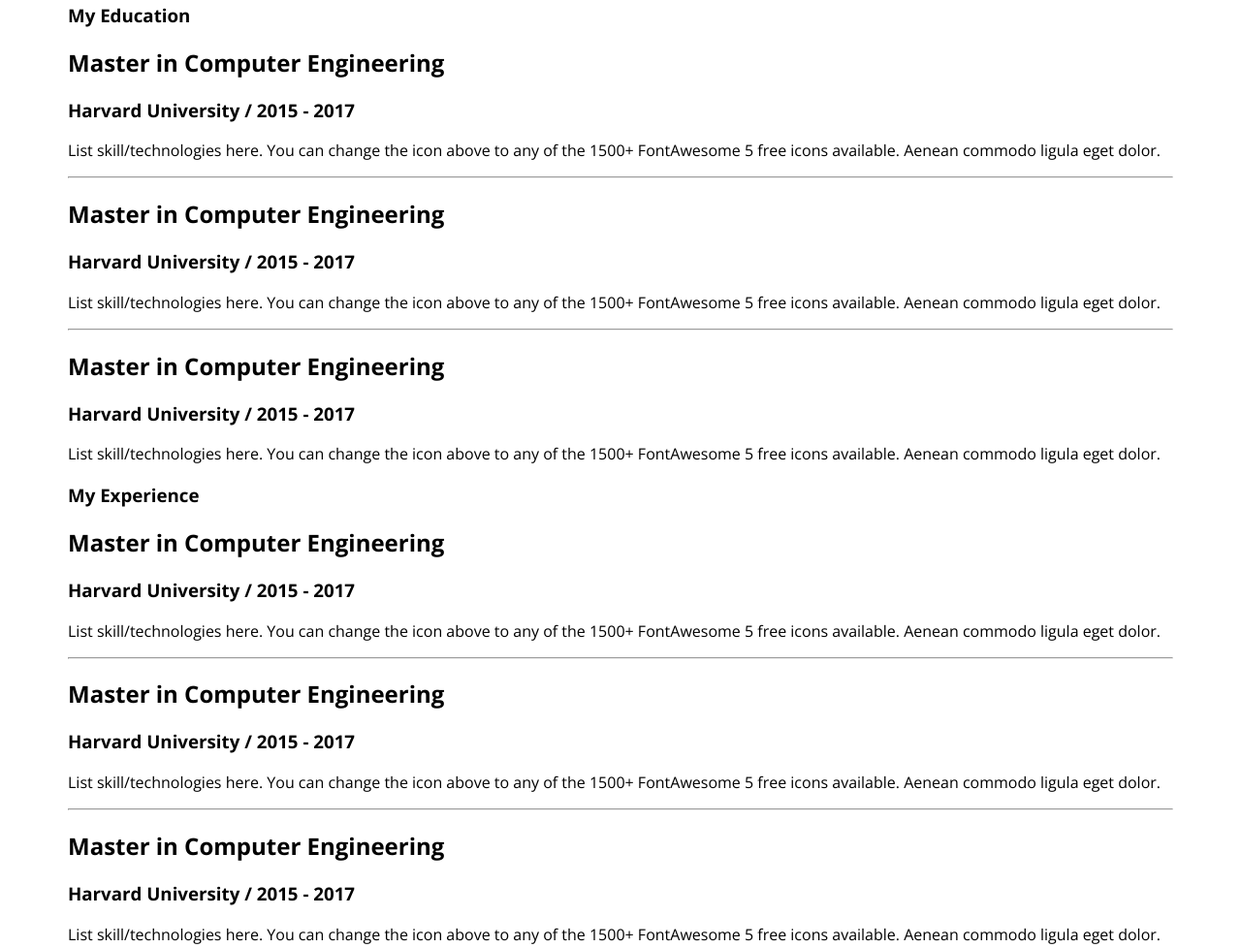
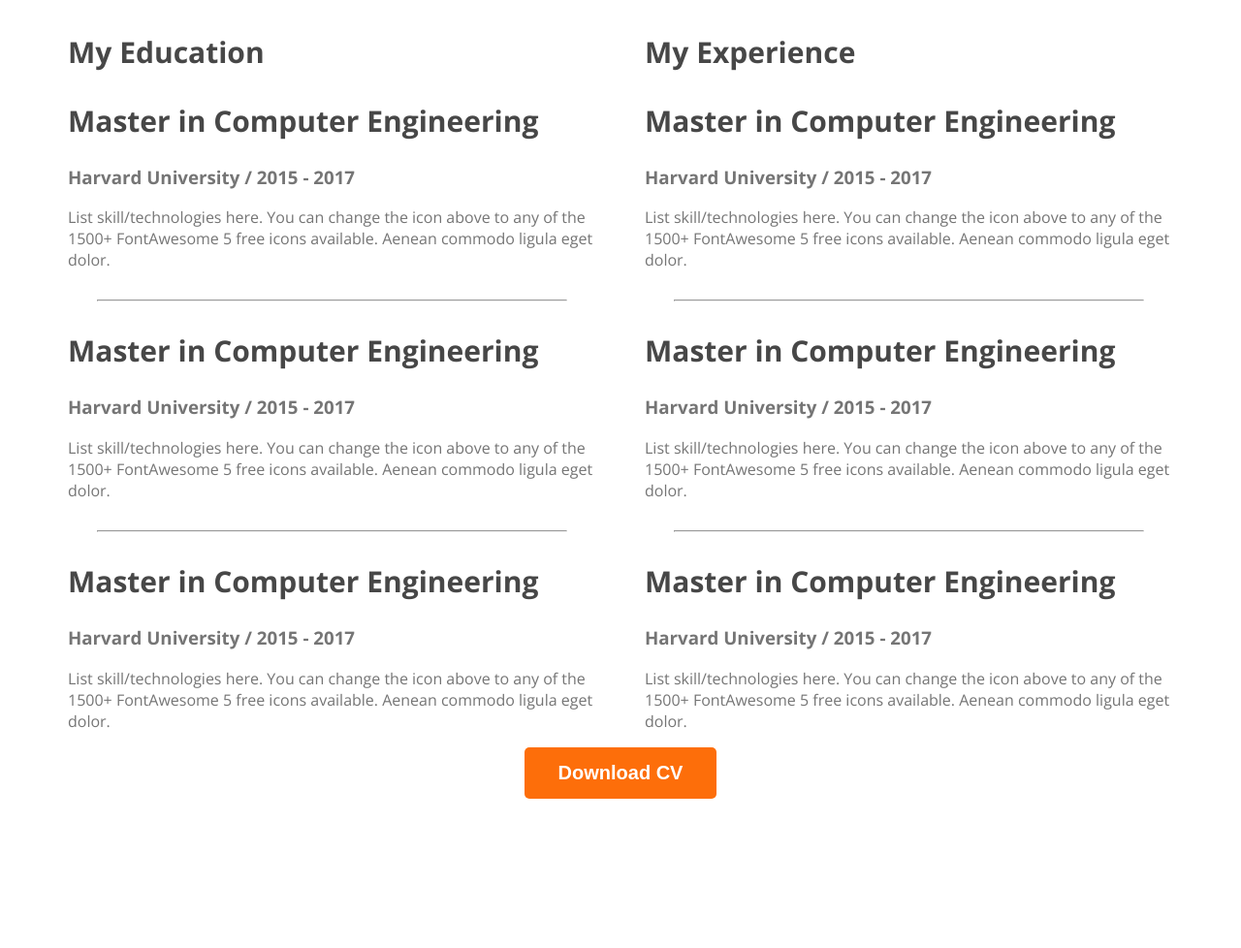
Before and after one commit to mhrhabib2004/web-developer-portfolio, a plain HTML site: page index.html in a window 1280 px wide. Shown: the part 2287-3265 px from the top of the page at 97% size. After the commit the page ends 3119 px from the top, so only its background shows below. Drawn offline with nearby package versions, Linux system fonts and the light colour scheme.

Commit message:
compelte resume

```diff
--- a/index.html
+++ b/index.html
@@ -111,79 +111,60 @@
 
         <section>
             <h3 class="section-titel">A summary of My Resume</h3>
-            <div class="resume-cont">
-                <!-- .resume-colum*2>h3.resume-colum-title -->
+
+        <div class="resume-continar">
             <div class="resume-colum">
-                    <h3 class="resume-colum-title">My Education</h3>
-                </div>
-
+                <h3 class="resume-colum-titel">My Education</h3>
                 <div class="resume-item">
-                        <h2 class="resume-item-titel">Master in Computer Engineering</h2>
-                        <h3 class="resume-item-institute">Harvard University / 2015 - 2017
-
-                        </h3>
-                        <p class="resume-item-description">List skill/technologies here. You can change the icon above
-                            to any of the 1500+ FontAwesome 5 free icons available. Aenean commodo ligula eget dolor.
-                        </p>
+                <h2 class="resume-colum-titel">Master in Computer Engineering</h2>
+                <h3 class="resum-colum-inistute">Harvard University / 2015 - 2017</h3>
+                <p class="resum-colum-drescription">List skill/technologies here. You can change the icon above
+                    to any of the 1500+ FontAwesome 5 free icons available. Aenean commodo ligula eget dolor.</p>
                 </div>
                 <hr>
                 <div class="resume-item">
-                        <h2 class="resume-item-titel">Master in Computer Engineering</h2>
-                        <h3 class="resume-item-institute">Harvard University / 2015 - 2017
-
-                        </h3>
-                        <p class="resume-item-description">List skill/technologies here. You can change the icon above
-                            to any of the 1500+ FontAwesome 5 free icons available. Aenean commodo ligula eget dolor.
-                        </p>
+                <h2 class="resume-colum-titel">Master in Computer Engineering</h2>
+                <h3 class="resum-colum-inistute">Harvard University / 2015 - 2017</h3>
+                <p class="resum-colum-drescription">List skill/technologies here. You can change the icon above
+                    to any of the 1500+ FontAwesome 5 free icons available. Aenean commodo ligula eget dolor.</p>
                 </div>
                 <hr>
                 <div class="resume-item">
-                        <h2 class="resume-item-titel">Master in Computer Engineering</h2>
-                        <h3 class="resume-item-institute">Harvard University / 2015 - 2017
-
-                        </h3>
-                        <p class="resume-item-description">List skill/technologies here. You can change the icon above
-                            to any of the 1500+ FontAwesome 5 free icons available. Aenean commodo ligula eget dolor.
-                        </p>
+                <h2 class="resume-colum-titel">Master in Computer Engineering</h2>
+                <h3 class="resum-colum-inistute">Harvard University / 2015 - 2017</h3>
+                <p class="resum-colum-drescription">List skill/technologies here. You can change the icon above
+                    to any of the 1500+ FontAwesome 5 free icons available. Aenean commodo ligula eget dolor.</p>
                 </div>
-
-
 
             </div>
             <div class="resume-colum">
-                    <h3 class="resume-colum-title">My Experience</h3>
-
-            </div>
+                <h3 class="resume-colum-titel">My Experience</h3>
                 <div class="resume-item">
-                <h2 class="resume-item-titel">Master in Computer Engineering</h2>
-                <h3 class="resume-item-institute">Harvard University / 2015 - 2017
-
-                </h3>
-                <p class="resume-item-description">List skill/technologies here. You can change the icon above
-                    to any of the 1500+ FontAwesome 5 free icons available. Aenean commodo ligula eget dolor.
-                </p>
+                    <h2 class="resume-colum-titel">Master in Computer Engineering</h2>
+                    <h3 class="resum-colum-inistute">Harvard University / 2015 - 2017</h3>
+                    <p class="resum-colum-drescription">List skill/technologies here. You can change the icon above
+                        to any of the 1500+ FontAwesome 5 free icons available. Aenean commodo ligula eget dolor.</p>
                     </div>
                     <hr>
                     <div class="resume-item">
-                <h2 class="resume-item-titel">Master in Computer Engineering</h2>
-                <h3 class="resume-item-institute">Harvard University / 2015 - 2017
-
-                </h3>
-                <p class="resume-item-description">List skill/technologies here. You can change the icon above
-                    to any of the 1500+ FontAwesome 5 free icons available. Aenean commodo ligula eget dolor.
-                </p>
+                    <h2 class="resume-colum-titel">Master in Computer Engineering</h2>
+                    <h3 class="resum-colum-inistute">Harvard University / 2015 - 2017</h3>
+                    <p class="resum-colum-drescription">List skill/technologies here. You can change the icon above
+                        to any of the 1500+ FontAwesome 5 free icons available. Aenean commodo ligula eget dolor.</p>
                     </div>
                     <hr>
                     <div class="resume-item">
-                <h2 class="resume-item-titel">Master in Computer Engineering</h2>
-                <h3 class="resume-item-institute">Harvard University / 2015 - 2017
-
-                </h3>
-                <p class="resume-item-description">List skill/technologies here. You can change the icon above
-                    to any of the 1500+ FontAwesome 5 free icons available. Aenean commodo ligula eget dolor.
-                </p>
+                    <h2 class="resume-colum-titel">Master in Computer Engineering</h2>
+                    <h3 class="resum-colum-inistute">Harvard University / 2015 - 2017</h3>
+                    <p class="resum-colum-drescription">List skill/technologies here. You can change the icon above
+                        to any of the 1500+ FontAwesome 5 free icons available. Aenean commodo ligula eget dolor.</p>
+                    </div>
             </div>
 
+        </div>
+        <div class="dowonlode-cv">
+            <button class="btn-primary">Download CV</button>
+        </div>
         </section>
 
     </main>
--- a/styles/styles.css
+++ b/styles/styles.css
@@ -1,13 +1,14 @@
 /* common shared styles */
-body{
+body {
     font-family: 'Open Sans', sans-serif;
 }
-.orenj{
+
+.orenj {
     color: #FD6E0A;
 }
 
 
-.btn-primary{
+.btn-primary {
     border-radius: 5px;
     background: #FD6E0A;
     border: 0;
@@ -18,75 +19,84 @@ body{
 
 }
 
-.section-titel{
+.section-titel {
     color: #181818;
     text-align: center;
     font-size: 35px;
     font-weight: 700;
 
 }
-.section-descriptin{
-    color:  #757575;
+
+.section-descriptin {
+    color: #757575;
     text-align: center;
     font-size: 18px;
 }
 
 
 /*nav relatad styles*/
-nav{
+nav {
     display: flex;
     justify-content: space-between;
     align-items: center;
-    margin:0px 200px; ;
+    margin: 0px 200px;
+    ;
 }
 
 
-.nav-titel{
+.nav-titel {
     color: #181818;
     font-size: 45px;
     font-weight: 800;
 
 }
-nav > ul{
+
+nav>ul {
     display: flex;
     align-items: center;
 
 }
-nav li{
+
+nav li {
     list-style: none;
     margin-right: 50px;
 }
+
 nav a {
     text-decoration: none;
     color: #474747;
 }
+
 /* header relatad style */
-.header{
+.header {
     background-color: #FFF8F3;
-    background-image:url('../images/header_bg.png');
+    background-image: url('../images/header_bg.png');
     background-repeat: no-repeat;
     background-position: bottom right;
 
 }
-.banner{
+
+.banner {
     padding: 30px 30px 0px 150px;
     display: flex;
     align-items: center;
     justify-content: space-between;
 }
-.banner-content{
+
+.banner-content {
     max-width: 500px;
 }
 
-.banner .profile-pic{
+.banner .profile-pic {
     width: 500px;
 
 }
 
-.banner-greeting{
+.banner-greeting {
     font-size: 45px;
 }
-.banner-titel{
+
+.banner-titel {
     font-size: 85px;
     font-weight: 700;
     color: #181818;
@@ -94,18 +104,19 @@ width: 500px;
     margin-bottom: 20px;
 }
 
-.banner .banner-description{
+.banner .banner-description {
     font-size: 18px;
     font-weight: 400;
     color: #757575;
 }
+
 /* main saction styles */
 
 
 
 /* main saction styles */
 
-.about{
+.about {
 
     padding: 130px;
     border-radius: 10px;
@@ -113,34 +124,63 @@ width: 500px;
     margin: 130px 0px;
 }
 
-main{
+main {
     max-width: 1140px;
     margin: 0 auto;
 }
 
-.about-info-container{
+.about-info-container {
     display: flex;
     justify-content: space-around;
 
 }
-.about-info{
+
+.about-info {
     text-align: center;
 }
 
 /* skills relatad */
-#what-i-do-descriptin{
+#what-i-do-descriptin {
     padding: 30px 150px;
 }
-.skkils-cont{
+
+.skkils-cont {
     display: flex;
     gap: 24px;
 }
-.skill{
+
+.skill {
     padding: 30px;
     border-radius: 5px;
     background: #FFF;
     box-shadow: 0px 6px 50px 0px rgba(0, 0, 0, 0.06);
 }
-.skill-descriptin{
+
+.skill-descriptin {
     color: #757575;
 }
+
+/* resume related styles */
+
+
+.resume-colum-titel {
+    color: #474747;
+    font-size: 30px;
+    font-weight: 700;
+
+}
+
+.resume-continar{
+display: flex;
+gap: 50px;
+}
+.resum-colum-inistute, .resum-colum-drescription{
+    color:#757575;
+}
+
+.resume-continar hr{
+    margin: 30px;
+    }
+.dowonlode-cv{
+    text-align: center;
+}
```
Lines whose indentation alone changed are shown as unchanged.
